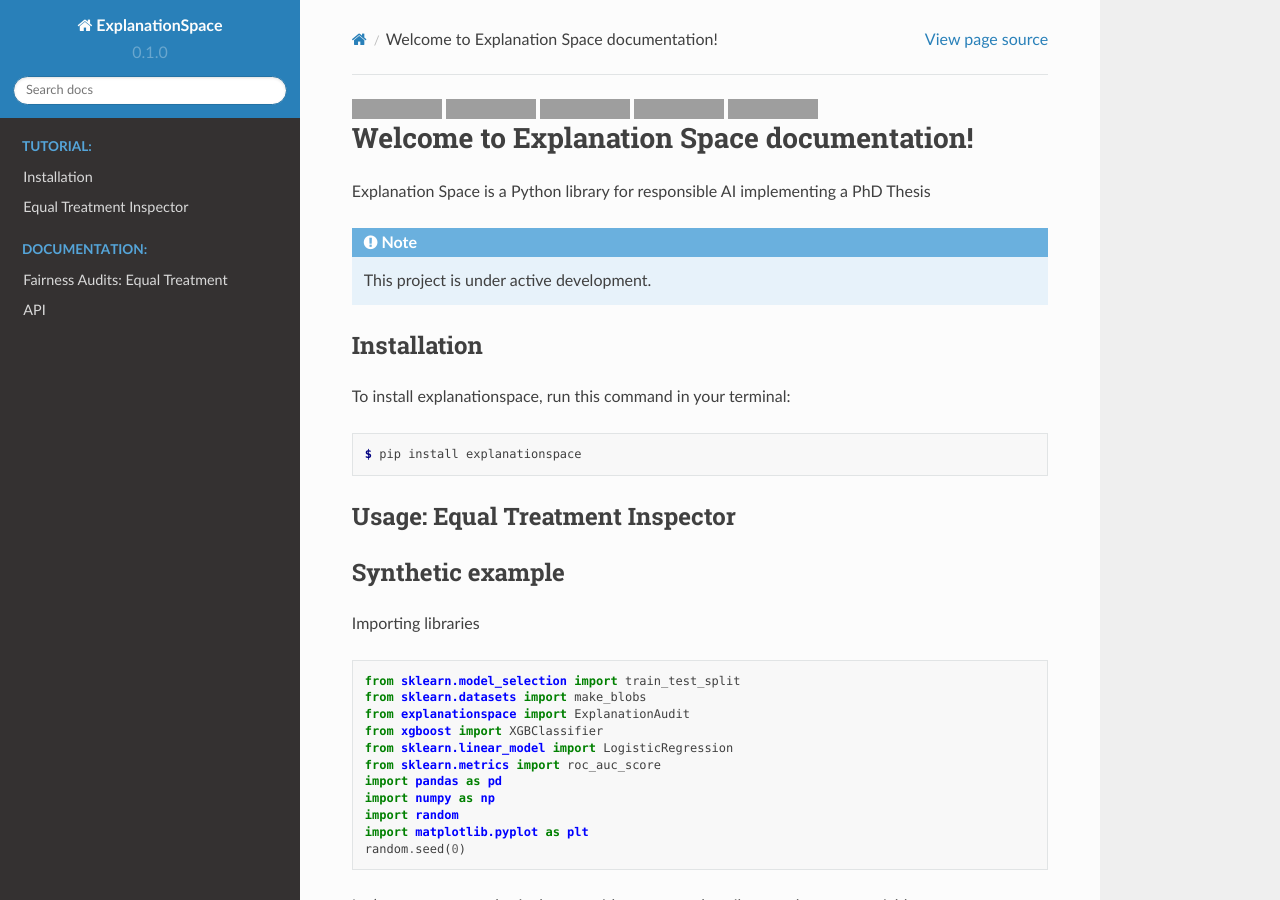
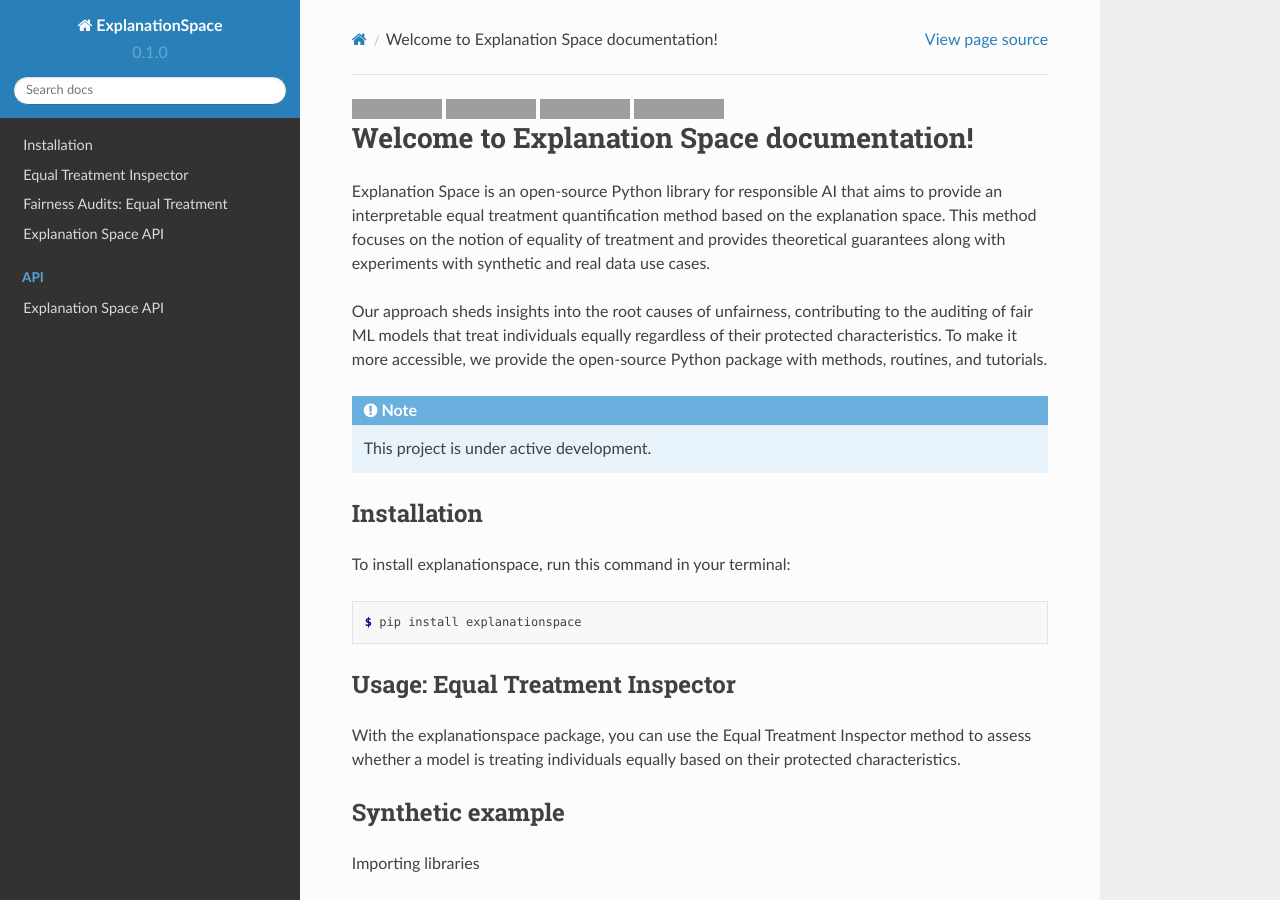
Before and after one commit to cmougan/explanationspace, a Sphinx documentation site: the page built from docs/source/index.rst, in a window 1280 px wide and 900 px high. Built offline with Sphinx 7.4.7 and the Read the Docs theme 2.0.0, drawn with Linux system fonts in a browser that asks for light colours; some of the changed text lies outside the part shown; grey boxes are pictures that could not be loaded.

Commit message:
improve docs

```diff
--- a/docs/source/api.rst
+++ b/docs/source/api.rst
@@ -1,5 +1,14 @@
-API
-===
+#########
+Explanation Space API
+#########
+
+.. currentmodule:: explanationspace
+
+Explanation Audits Module
+========================================
 
 .. autosummary::
-   :toctree: generated
+   :toctree: generated/
+   :template: class.rst
+
+   explanationspace.ExplanationAudit
--- /dev/null
+++ b/docs/source/generated/explanationspace.ExplanationAudit.rst
@@ -0,0 +1,6 @@
+explanationspace.ExplanationAudit
+=================================
+
+.. currentmodule:: explanationspace
+
+.. autoclass:: ExplanationAudit
--- a/docs/source/index.rst
+++ b/docs/source/index.rst
@@ -1,8 +1,5 @@
 .. image:: https://img.shields.io/pypi/v/explanationspace.svg
         :target: https://pypi.python.org/pypi/explanationspace
-
-.. image:: https://github.com/david26694/sktools/workflows/Unit%20Tests/badge.svg
-        :target: https://github.com/david26694/sktools/actions
 
 .. image:: https://readthedocs.org/projects/explanationspace/badge/?version=latest
         :target: https://explanationspace.readthedocs.io/en/latest/?badge=latest
@@ -16,9 +13,14 @@
 
 
 Welcome to Explanation Space documentation!
-===================================
+===========================================================
 
-Explanation Space is a Python library for responsible AI implementing a PhD Thesis
+Explanation Space is an open-source Python library for responsible AI that aims to provide an interpretable equal treatment quantification method based on the explanation space.
+This method focuses on the notion of equality of treatment and provides theoretical guarantees along with experiments with synthetic and real data use cases.
+
+Our approach sheds insights into the root causes of unfairness,
+contributing to the auditing of fair ML models that treat individuals equally regardless of their protected characteristics.
+To make it more accessible, we provide the open-source Python package with methods, routines, and tutorials.
 
 .. note::
 
@@ -36,6 +38,8 @@ To install explanationspace, run this command in your terminal:
 
 Usage: Equal Treatment Inspector
 -------------------------------------
+With the explanationspace package, you can use the Equal Treatment Inspector method to assess whether a model is treating individuals equally based on their protected characteristics.
+
 
 
 Synthetic example
@@ -126,7 +130,6 @@ Tutorial
 --------
 .. toctree::
    :maxdepth: 2
-   :caption: Tutorial:
 
    installation
    auditTutorial
@@ -135,7 +138,6 @@ Documentation
 ----------------
 .. toctree::
    :maxdepth: 2
-   :caption: Documentation:
 
    audits
    api
@@ -146,3 +148,10 @@ Indices and tables
 * :ref:`genindex`
 * :ref:`modindex`
 * :ref:`search`
+
+.. toctree::
+   :maxdepth: 3
+   :hidden:
+   :caption: API
+
+   api
```
